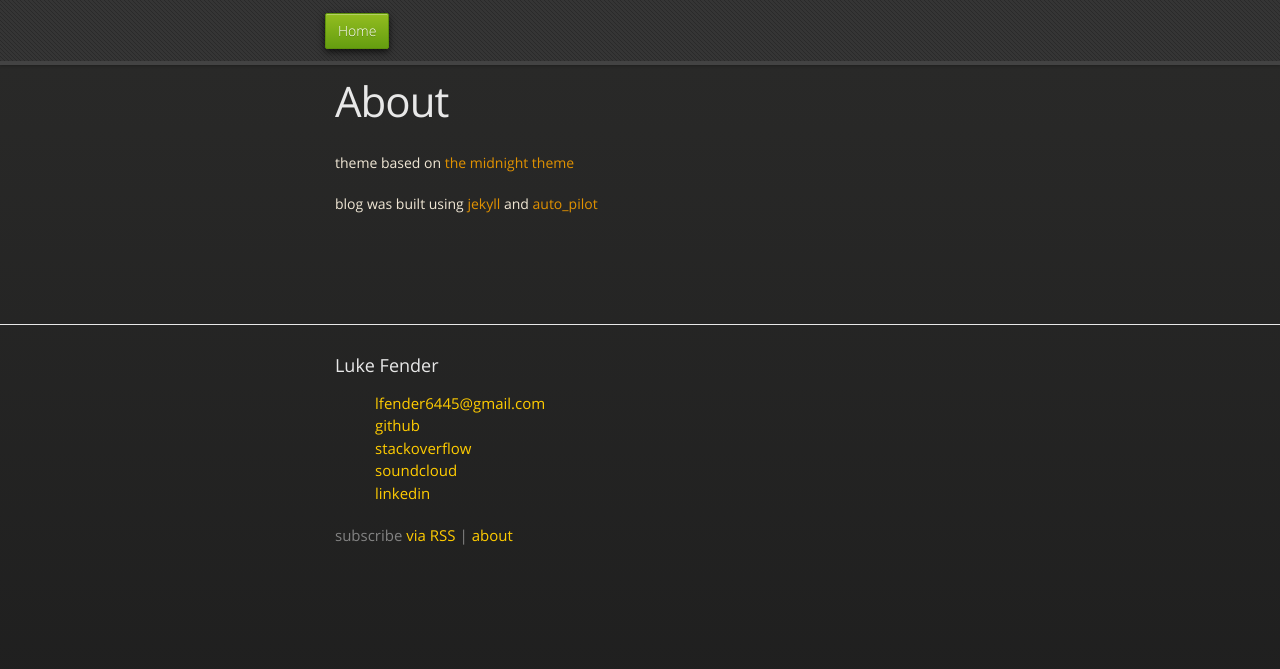
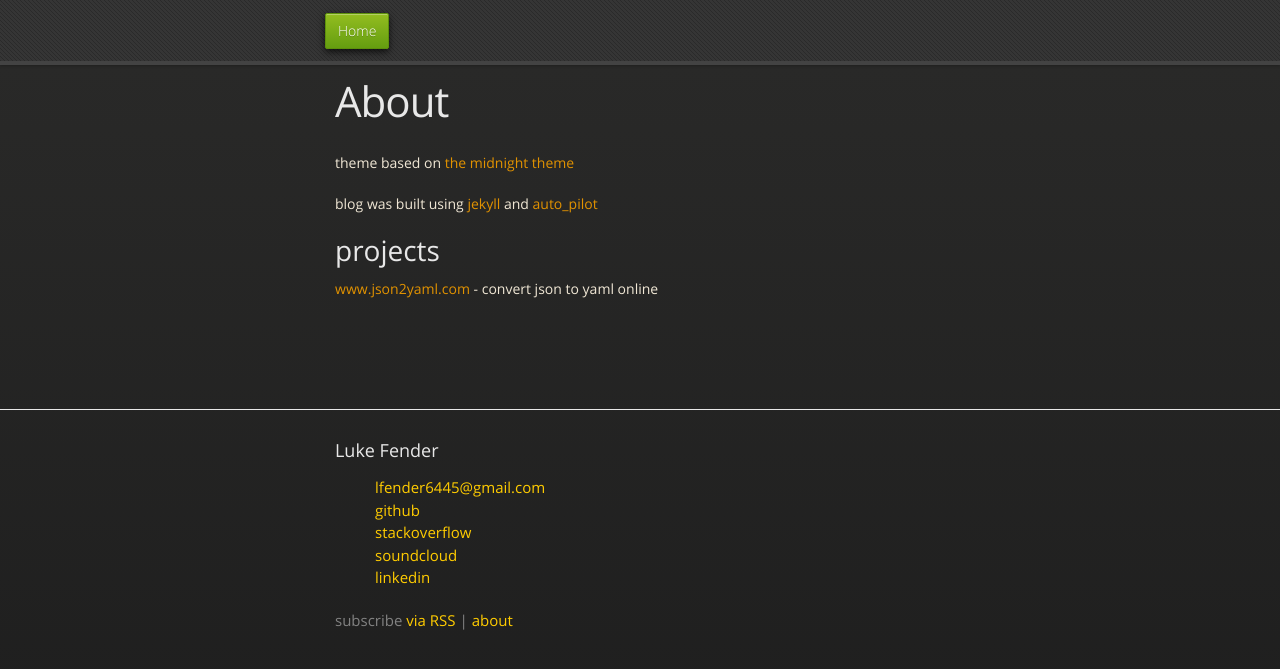
Before and after one commit to lfender6445/lfender6445.github.io, a Jekyll site: the page built from pages/about.md, in a window 1280 px wide. Shown: the top 669 px of the page. Built offline with Jekyll 4.4.1, drawn with Linux system fonts in a browser that asks for light colours; nearby versions of some CDN libraries.

Commit message:
Add json2yaml page

```diff
--- a/pages/about.md
+++ b/pages/about.md
@@ -7,3 +7,7 @@ permalink: /about/
 theme based on [the midnight theme](https://github.com/mattgraham/midnight)
 
 blog was built using [jekyll](http://jekyllrb.com/) and [auto_pilot](https://github.com/lfender6445/auto_pilot)
+
+# projects
+
+[www.json2yaml.com](http://www.json2yaml.com) - convert json to yaml online
```
